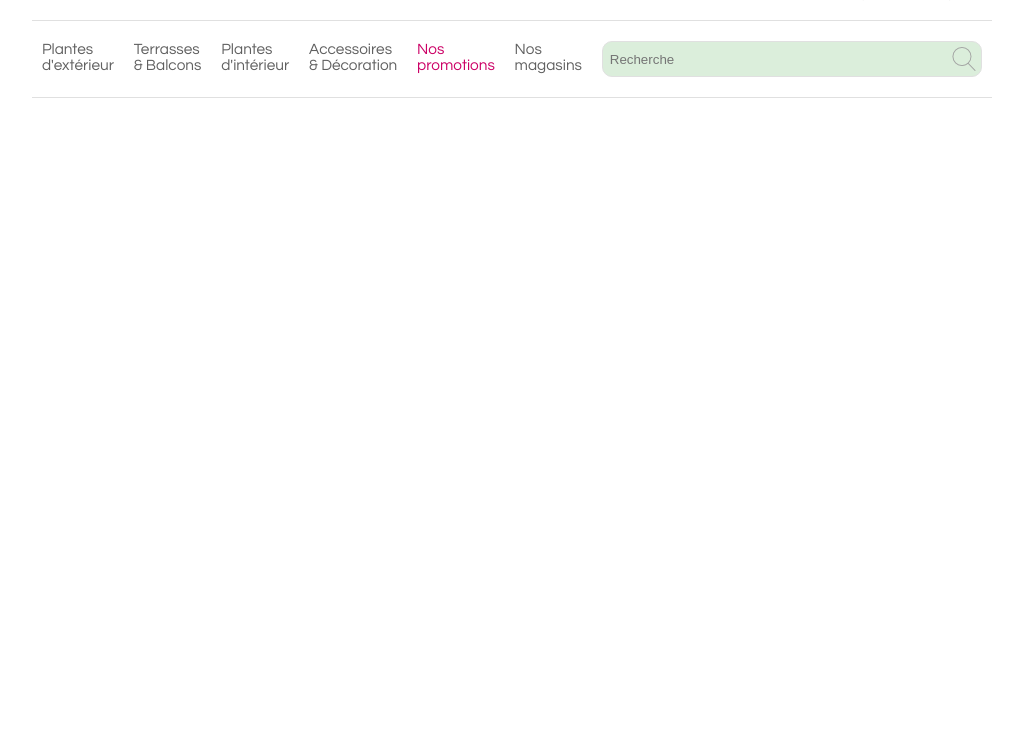
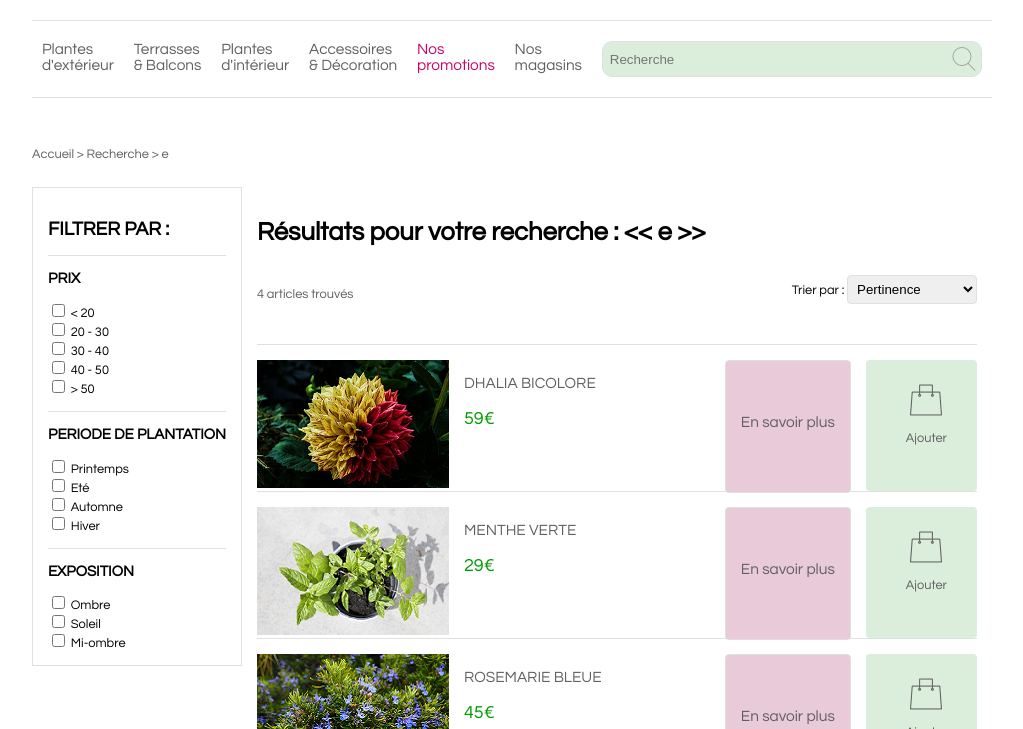
Before and after one commit to LeilaFD/Joliflor, a plain HTML site: page www/html/Res_recherche.html in a window 1280 px wide. Shown: the part 71-800 px from the top of the page, without its empty margins (128-1151 px from the left). Drawn offline with Linux system fonts and the light colour scheme; a web font is replaced by a local one.

Commit message:
ajout page resultat de recherche

```diff
--- /dev/null
+++ b/www/css/Res_recherche.css
@@ -0,0 +1,120 @@
+main p:nth-child(1){
+	color: #606060;
+}
+
+#cont_main{
+	display: flex;
+
+}
+
+#recherche{
+	flex:1;
+	padding: 15px;
+}
+
+#filtre{
+	padding: 15px;
+	border: 1px #E0E0E0 solid;
+}
+
+h3{
+	padding-top: 15px;
+	border-top: 1px #E0E0E0 solid;
+}
+/*
+#cont_main div{
+	border: 1px black solid;
+}*/
+
+#affichage{
+	display: flex;
+	margin-bottom: 30px;
+}
+
+#affichage div:nth-child(1){
+	flex:1;
+}
+
+select{
+	border: 1px #E0E0E0 solid;
+	border-radius: 4px;
+	padding: 5px;
+}
+
+.item{
+	display: flex;
+	padding-top: 15px;
+	border-top: 1px #E0E0E0 solid;
+}
+
+.item div:nth-child(2){
+	flex:1;
+	padding-left: 15px;
+}
+
+.item div p:nth-child(1){
+	font-size: 1.2em;
+	color: #606060;
+}
+
+.item div p:nth-child(2){
+	font-size: 1.4em;
+	color: #009900;
+}
+
+.savoir_plus{
+	background-color: #E8CAD9;
+	border: 1px #E0E0E0 solid;
+	border-radius: 4px;
+	height: 100%;
+	padding-left: 15px;
+	padding-right: 15px;
+	padding-bottom: -15px;
+	margin-top: 0;
+	cursor: pointer;
+}
+
+.savoir_plus p{
+	padding-top: 40%;
+}
+
+.savoir_plus:hover{
+	border: 1px #CC0066 solid;
+}
+
+.ajouter{
+	background-color: #DBEEDB;
+	border: none;
+	border-radius: 4px;
+	height: 100%;
+	padding-left: 40px;
+	padding-right: 30px;
+	margin-left: 15px;
+	cursor: pointer;
+	text-align: center;
+}
+
+.ajouter img{
+	padding-top: 60%;
+}
+
+.ajouter:hover{
+	border: 1px #009900 solid;
+}
+
+.item a{
+	font-size: 1em;
+	color: #606060;
+	text-decoration: none;
+}
+
+.item a:visited{
+	font-size: 1em;
+	color: #606060;
+	text-decoration: none;
+}
+
+a div p{
+	font-size: 1em;
+	color: #606060;
+}
--- a/www/css/layout.css
+++ b/www/css/layout.css
@@ -107,7 +107,7 @@ input[type=search]{
 	border: none;
 	background-color: #DBEEDB;
 }
-form{
+nav form{
 	border: 1px #E0E0E0 solid;
 	border-radius: 10px;
 	padding: 5px;
@@ -115,7 +115,7 @@ form{
 	margin-bottom: 20px;
 	background-color: #DBEEDB;
 }
-form:hover{
+nav form:hover{
 	border: 1px #606060 solid;
 }
 
--- a/www/html/Res_recherche.html
+++ b/www/html/Res_recherche.html
@@ -2,11 +2,12 @@
 <html lang="fr">
   <head>
     <meta charset="utf-8"/>
+    <meta name="author" content="Leila Fallourd">
     <meta name="viewport" content="width=device-width, initial-scale=1">
     <link rel="stylesheet" href="../css/layout.css"/>
-    <link rel="stylesheet" href="../css/index.css"/>
+    <link rel="stylesheet" href="../css/Res_recherche.css"/>
     <link href="https://fonts.googleapis.com/css?family=Finger+Paint" rel="stylesheet"> <!-- police "Joliflor" -->
-    <title> Accueil </title>
+    <title> Recherche </title>
   </head>
 	<body>
 	<div id = "cont_body">
@@ -36,7 +37,69 @@
 		</nav>
 
 		<main>
+			<p> Accueil > Recherche > e </p><br/>
 			<div id = "cont_main">
+				<aside>
+					<div id="filtre">
+						<h2> FILTRER PAR : </h2>
+						<h3> PRIX </h3>
+						<input type="checkbox" name="moins20"/> < 20 <br/>
+						<input type="checkbox" name="20a30"/> 20 - 30 <br/>
+						<input type="checkbox" name="30a40"/> 30 - 40 <br/>
+						<input type="checkbox" name="40a50"/> 40 - 50 <br/>
+						<input type="checkbox" name="plus50"/> > 50 <br/>
+						<h3> PERIODE DE PLANTATION </h3>
+						<input type="checkbox" name="printemps"/> Printemps <br/>
+						<input type="checkbox" name="ete"/> Eté <br/>
+						<input type="checkbox" name="automne"/> Automne <br/>
+						<input type="checkbox" name="hiver"/> Hiver <br/>
+						<h3> EXPOSITION </h3>
+						<input type="checkbox" name="Ombre"/> Ombre <br/>
+						<input type="checkbox" name="Soleil"/> Soleil <br/>
+						<input type="checkbox" name="Mi-ombre"/> Mi-ombre <br/>
+					</div>
+				</aside>
+				<div id="recherche">
+					<div><h1> Résultats pour votre recherche : << e >> </h1><br/></div>
+					<div id="affichage">
+						<div><p> 4 articles trouvés </p></div>
+						<div>
+							<form method = "post" action = "">
+			  					<label for="tri"> Trier par : </label>
+			  					<select id="tri" name="tri">
+			  						<option value="pertinence" selected> Pertinence </option>
+			  						<option value="croissant"> Prix croissant </option>
+			  						<option value="decroissant"> Prix décroissant </option>
+			  						<option value="notes"> Meilleures notes </option>
+			  					</select>
+			  				</form>
+		  				</div>
+					</div>
+					<div class="item">
+						<div class="elt"><img src="../src/images/dhalia_mini.png" alt="dhalia"/></div>
+						<div class="elt"><p>DHALIA BICOLORE</p><p>59€</p></div>
+						<a href="./produit.html"><div class="savoir_plus"> <p>En savoir plus</p> </div></a>
+						<a href="./panier.html" ><div class="ajouter"><img src="../src/images/shop.png" alt="panier" /><br/><p> Ajouter </p></div></a>
+					</div>
+					<div class="item">
+						<div class="elt"><img src="../src/images/menthe_mini.png" alt="menthe"/></div>
+						<div class="elt"><p>MENTHE VERTE</p><p>29€</p></div>
+						<a href="./produit.html"><div class="savoir_plus"> <p>En savoir plus</p> </div></a>
+						<a href="./panier.html" ><div class="ajouter"><img src="../src/images/shop.png" alt="panier" /><br/><p> Ajouter </p></div></a>
+					</div>
+					<div class="item">
+						<div class="elt"><img src="../src/images/rosemarie_mini.png" alt="rosemarie"/></div>
+						<div class="elt"><p>ROSEMARIE BLEUE</p><p>45€</p></div>
+						<a href="./produit.html"><div class="savoir_plus"> <p>En savoir plus</p> </div></a>
+						<a href="./panier.html" ><div class="ajouter"><img src="../src/images/shop.png" alt="panier" /><br/><p> Ajouter </p></div></a>
+					</div>
+					<div class="item">
+						<div class="elt"><img src="../src/images/tomates_mini.png" alt="tomates"/></div>
+						<div class="elt"><p>TOMATES CERISES</p><p>29€</p></div>
+						<a href="./produit.html"><div class="savoir_plus"> <p>En savoir plus</p> </div></a>
+						<a href="./panier.html" ><div class="ajouter"><img src="../src/images/shop.png" alt="panier" /><br/><p> Ajouter </p></div></a>
+					</div>
+				</div>
 
 			</div>
 		</main>
```
Also changed, not shown: www/index.html (+1 -0 lines).
